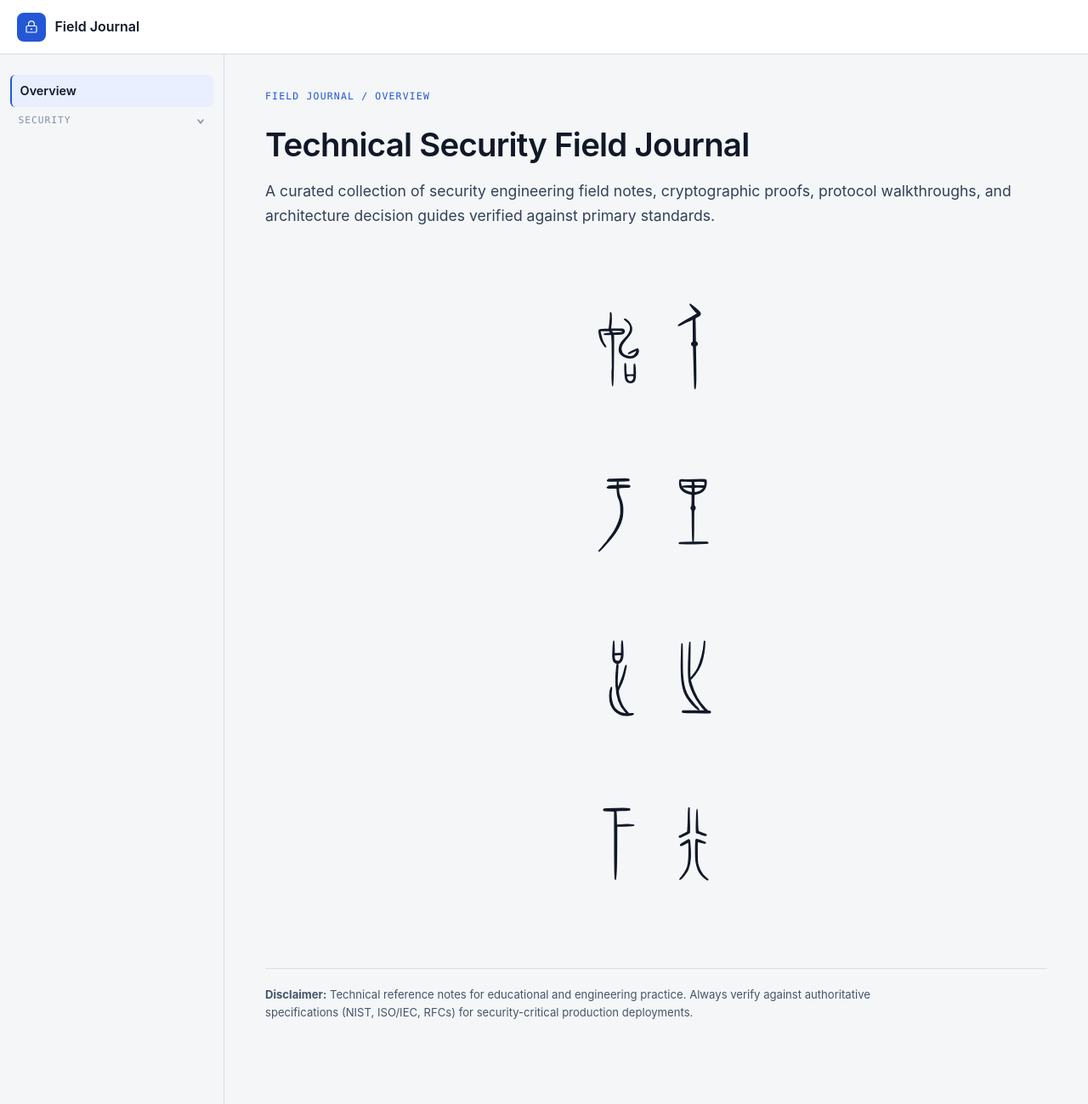
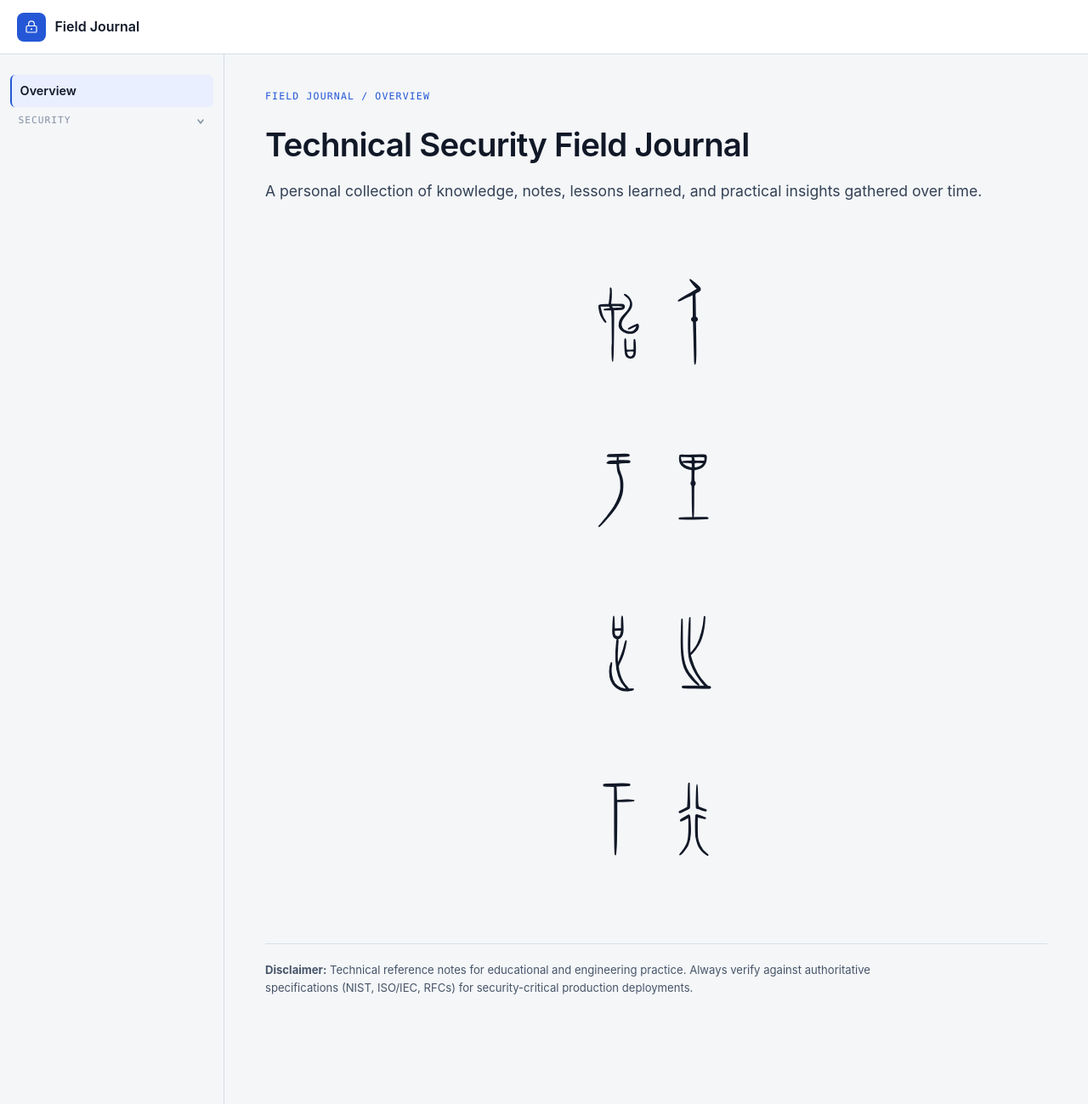
Before and after one commit to llody9977/journal, a Jekyll site: the page built from index.md, in a window 1280 px wide and 1299 px high. Shown: the whole window at 85% size. Built offline with Jekyll 4.4.1, drawn with Linux system fonts in a browser that asks for light colours.

Commit message:
docs(index): update landing page lede statement

```diff
--- a/index.md
+++ b/index.md
@@ -8,7 +8,7 @@ permalink: /
 
 # Technical Security Field Journal
 
-<p class="lede">A curated collection of security engineering field notes, cryptographic proofs, protocol walkthroughs, and architecture decision guides verified against primary standards.</p>
+<p class="lede">A personal collection of knowledge, notes, lessons learned, and practical insights gathered over time.</p>
 
 <div style="display: flex; justify-content: center; padding: 1rem 0; margin-top: -0.5rem;">
   <span style="font-family: 'JFZSK Seal Script', var(--font-sans); writing-mode: vertical-rl; font-size: 5.5rem; letter-spacing: 0.2em; line-height: 1.0; text-transform: none; color: var(--ink); -webkit-text-stroke: 1.5px var(--ink);">千里之行<br>始于足下</span>
```
